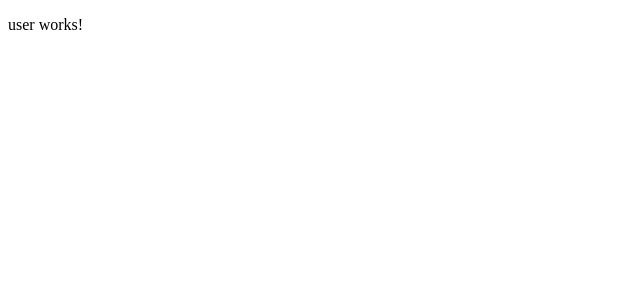
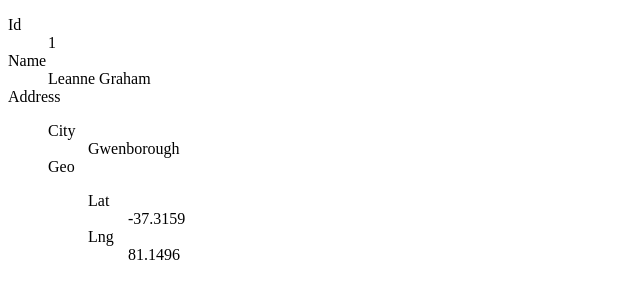
Before and after one commit to javierlete/angular-ejemplo-blog, an Angular app: page /users/1 in a window 1280 px wide. Shown: the top 300 px of the page, without its empty margins (0-640 px from the left). Built offline with nearby package versions, Linux system fonts and the light colour scheme.

Commit message:
Visualización de datos de detalle de user

```diff
--- a/src/app/services/user.service.ts
+++ b/src/app/services/user.service.ts
@@ -10,4 +10,8 @@ export class UserService {
   get(): Observable<User[]> {
     return of(USERS);
   }
+
+  getById(id: number): Observable<User> {
+    return of(USERS.filter(user => user.id === id).slice()[0]);
+  }
 }
--- a/src/app/user/user.component.html
+++ b/src/app/user/user.component.html
@@ -1,3 +1,22 @@
-<p>
-  user works!
-</p>
+<dl>
+  <dt>Id</dt>
+  <dd>{{ user.id }}</dd>
+  <dt>Name</dt>
+  <dd>{{ user.name }}</dd>
+  <dt>Address
+  <dd>
+    <dl>
+      <dt>City</dt>
+      <dd>{{ user.address.city }}</dd>
+      <dt>Geo</dt>
+      <dd>
+        <dl>
+          <dt>Lat</dt>
+          <dd>{{ user.address.geo.lat }}</dd>
+          <dt>Lng</dt>
+          <dd>{{ user.address.geo.lng }}</dd>
+        </dl>
+      </dd>
+    </dl>
+  </dd>
+</dl>
--- a/src/app/user/user.component.ts
+++ b/src/app/user/user.component.ts
@@ -1,4 +1,7 @@
 import { Component, OnInit } from '@angular/core';
+import { UserService } from '../services/user.service';
+import { ActivatedRoute } from '@angular/router';
+import { User } from '../modelos/user.model';
 
 @Component({
   selector: 'app-user',
@@ -7,9 +10,17 @@ import { Component, OnInit } from '@angular/core';
 })
 export class UserComponent implements OnInit {
 
-  constructor() { }
+  user: User;
+
+  constructor(
+    private userService: UserService,
+    private route: ActivatedRoute) { }
 
   ngOnInit() {
+    const id = +this.route.snapshot.paramMap.get('id');
+    this.userService.getById(id).subscribe(
+      user => this.user = user
+    )
   }
 
 }
```
